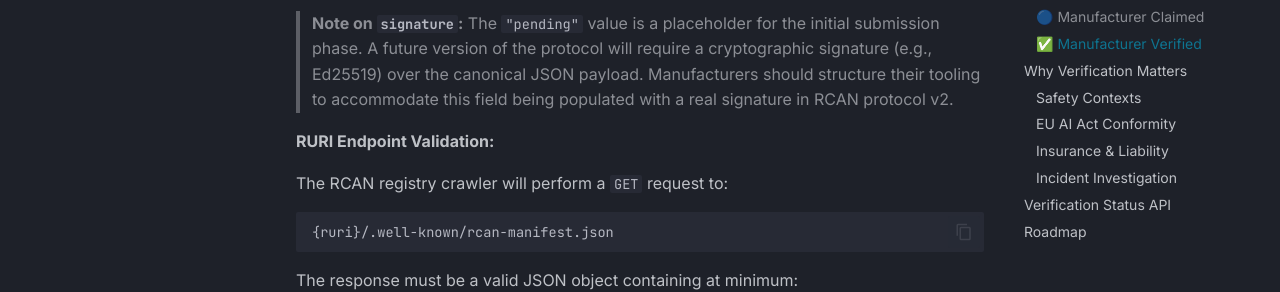
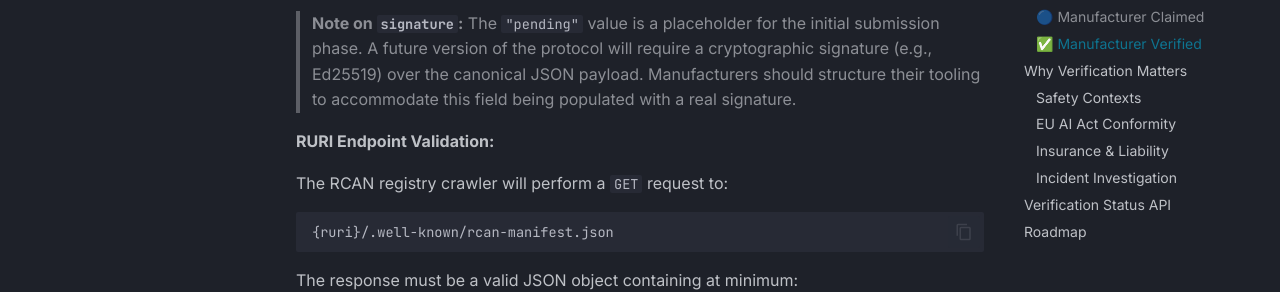
Before and after one commit to craigm26/rcan-docs, an MkDocs documentation site: the page built from docs/verification/manufacturer-verification.md, in a window 1280 px wide and 900 px high, scrolled down 2230 px. Shown: the part 247-539 px from the top of the window. Built offline with MkDocs 1.6.1 and Material for MkDocs 9.7.7, drawn with Linux system fonts in a browser that asks for light colours; comment, search, counter and statistics services are not loaded; the version menu is left out.

Commit message:
docs(verification): drop stale "in RCAN protocol v2" tail (#10)
docs/verification/manufacturer-verification.md line 86 trailed
the future-signature note with "...in RCAN protocol v2". The v2
series (v2.0-v2.3) is now archived; current spec is v3.2.

The paragraph already opens with "A future version of the protocol
will require..." — the trailing "in RCAN protocol v2" is both
redundant and stale. Drop it. The version-agnostic phrasing
("a future version") remains accurate as the spec evolves.

Closes #6. Upstream mirror in continuonai/rcan-spec/docs/
verification/manufacturer-verification.md fixed in a separate
coordinating PR.

Refs: opencastor-ops findings S-RCD-03 (Plan 9 Phase 5).

Co-authored-by: Claude Opus 4.7 (1M context) <noreply@anthropic.com>

````diff
--- a/docs/verification/manufacturer-verification.md
+++ b/docs/verification/manufacturer-verification.md
@@ -83,7 +83,7 @@ Community verification confirms the identity data is plausible and community-rev
 }
 ```
 
-> **Note on `signature`:** The `"pending"` value is a placeholder for the initial submission phase. A future version of the protocol will require a cryptographic signature (e.g., Ed25519) over the canonical JSON payload. Manufacturers should structure their tooling to accommodate this field being populated with a real signature in RCAN protocol v2.
+> **Note on `signature`:** The `"pending"` value is a placeholder for the initial submission phase. A future version of the protocol will require a cryptographic signature (e.g., Ed25519) over the canonical JSON payload. Manufacturers should structure their tooling to accommodate this field being populated with a real signature.
 
 **RURI Endpoint Validation:**
 
````
